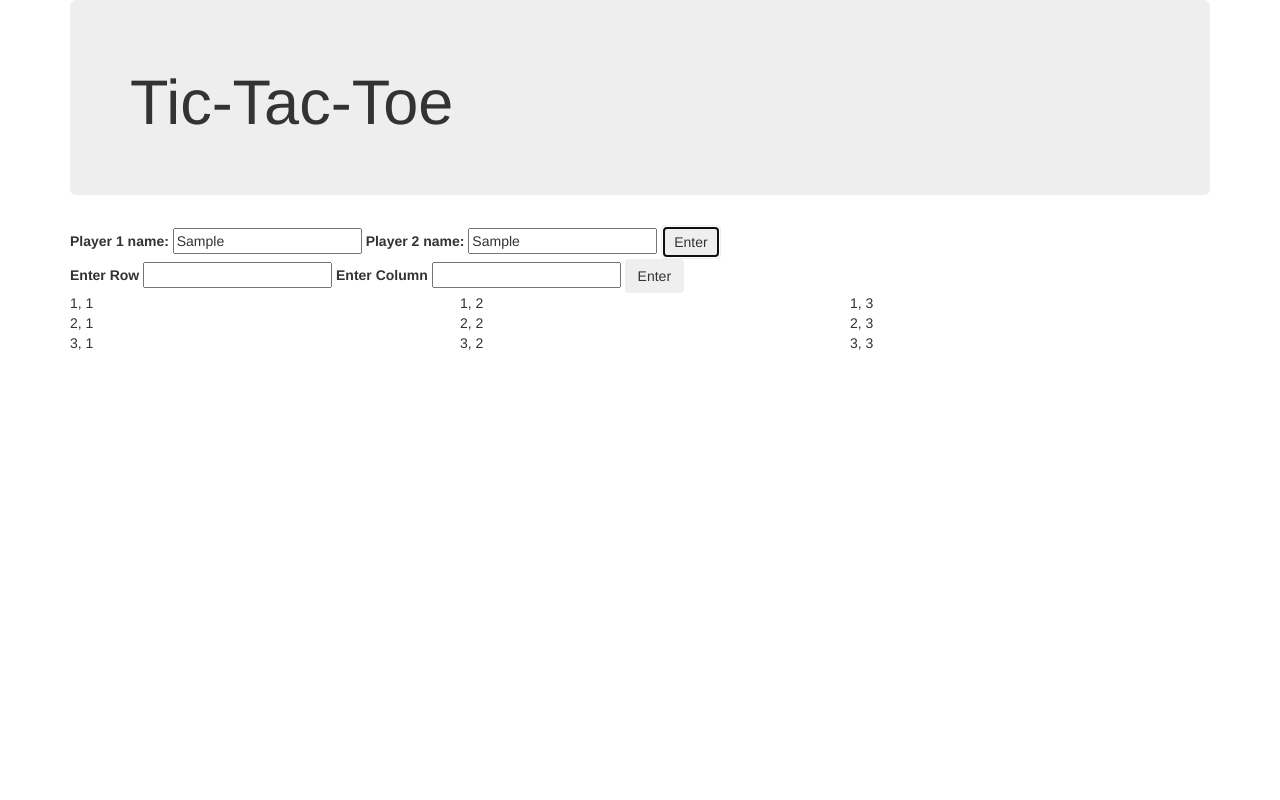
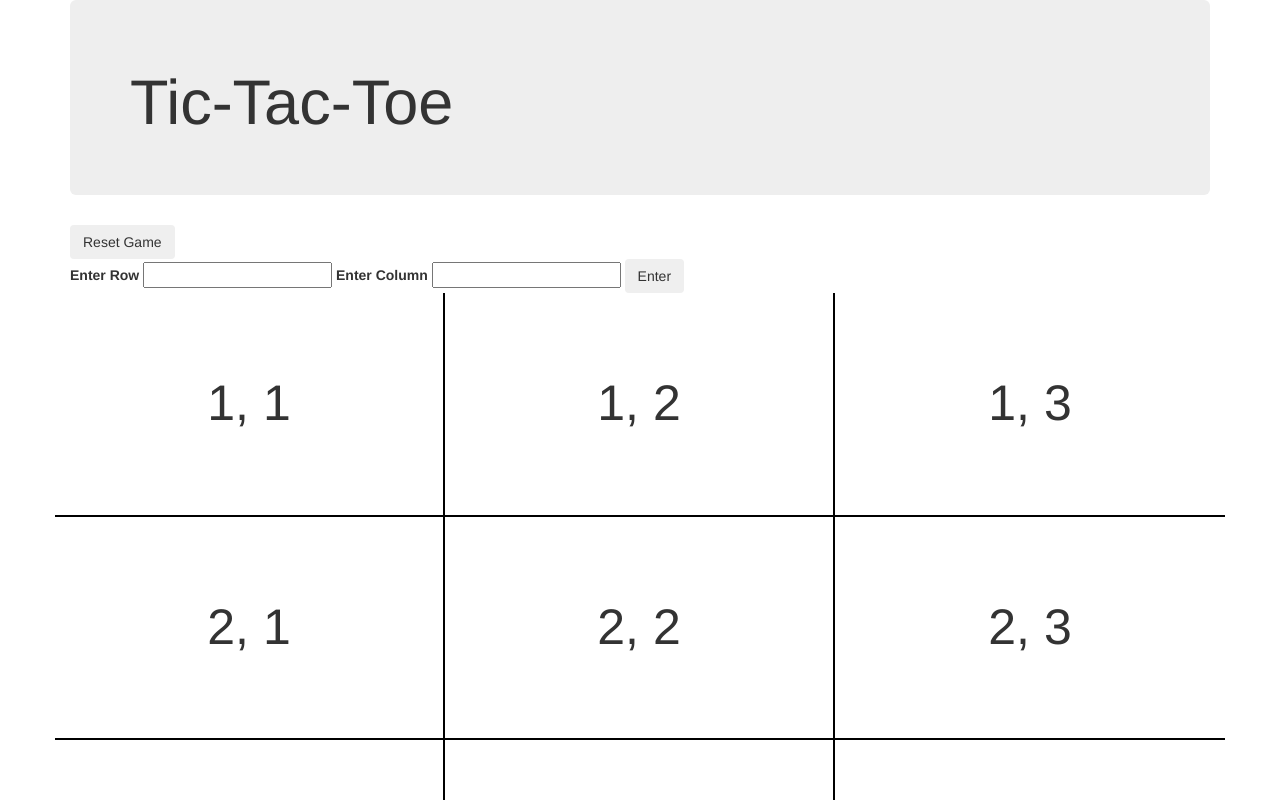
Before and after one commit to skarski10/tic-tac-toe, a plain HTML site: page index.html in a window 1280 px wide. Both pictures are taken after typing "Sample", "Sample" into the empty fields and a click on the button "Enter". Shown: the top 800 px of the page. Drawn offline with nearby package versions, Linux system fonts and the light colour scheme.

Commit message:
it works

```diff
--- a/css/styles.css
+++ b/css/styles.css
@@ -0,0 +1,18 @@
+.border-bottom {
+  border-bottom: solid black 2px;
+}
+.border-right {
+    border-right: solid black 2px;
+}
+.col-md-4 {
+  padding: 75px;
+  text-align: center;
+  font-size: 50px;
+}
+.margin {
+  margin-bottom: 50px;
+}
+
+.hide-me {
+  display:none;
+}
--- a/index.html
+++ b/index.html
@@ -24,7 +24,14 @@
         <button class="btn" type="submit" name="button">Enter</button>
       </form>
     </div>
+    <div class="hide-me">
       <div class="">
+        <h1></h1>
+        <h1></h1>
+      </div>
+      <div class="reset">
+        <button type="button" class="btn" id="reset">Reset Game</button>
+      </div>
       <form class="" id="placeMark">
         <label for="row-coordinance">Enter Row</label>
         <input type="number" name="row-coordinance" id="row-coordinance">
@@ -33,37 +40,39 @@
         <button class="btn" type="submit" name="button" >Enter</button>
       </form>
     </div>
+    <div class="hide-me" id = "board">
       <div class="row">
-      <div class="col-md-4">
+        <div class="col-md-4 border-bottom border-right">
           <span id="11">1, 1</span>
         </div>
-      <div class="col-md-4">
+        <div class="col-md-4 border-bottom border-right">
           <span id="12">1, 2</span>
         </div>
-      <div class="col-md-4">
+        <div class="col-md-4 border-bottom">
           <span id="13">1, 3</span>
         </div>
       </div>
       <div class="row">
-      <div class="col-md-4">
+        <div class="col-md-4 border-bottom border-right">
           <span id="21">2, 1</span>
         </div>
-      <div class="col-md-4">
+        <div class="col-md-4 border-bottom border-right">
           <span id="22">2, 2</span>
         </div>
-      <div class="col-md-4">
+        <div class="col-md-4 border-bottom">
           <span id="23">2, 3</span>
         </div>
       </div>
       <div class="row">
-      <div class="col-md-4">
+        <div class="col-md-4 border-right">
           <span id="31">3, 1</span>
         </div>
-      <div class="col-md-4">
+        <div class="col-md-4 border-right">
           <span id="32">3, 2</span>
         </div>
-      <div class="col-md-4">
+        <div class="col-md-4 margin">
           <span id="33">3, 3</span>
+        </div>
       </div>
     </div>
   </div>
--- a/js/scripts.js
+++ b/js/scripts.js
@@ -8,6 +8,7 @@ var space6 = new Space(2,3);
 var space7 = new Space(3,1);
 var space8 = new Space(3,2);
 var space9 = new Space(3,3);
+var i = 1;
 
 function PlayerInfo (userName, userMark) {
   this.playerName = userName;
@@ -22,6 +23,7 @@ function Space(row, column, userMark) {
   this.rowCoordinance = row;
   this.columnCoordinance = column;
   this.mark = userMark;
+  this.use = false;
 }
 
 function Game(player1, player2, board){
@@ -41,20 +43,25 @@ Board.prototype.searchSpace = function(row, col){
 }
 
 Space.prototype.markPlayer = function(Player){
-  console.log(Player);
-  console.log(Player.playerMark);
+  if (!this.use){
   this.mark = Player.playerMark;
-  console.log(this.mark);
+  this.use = true;
+  }
 }
 
-function Move(rowValue, colValue, game, index){ //rowV =1 , colVal = 1, game = newGame
-  if (index % 2 !== 0){
+function Move(rowValue, colValue, game){ //rowV =1 , colVal = 1, game = newGame
+  if (i % 2 !== 0){
     Player = game.player1;
   }else{
     Player = game.player2;
   }
   currentSpace = game.board.searchSpace(rowValue, colValue);
+  if (!currentSpace.use){
   currentSpace.markPlayer(Player);
+  i += 1;
+} else {
+  alert('Pick a different spot')
+}
   return currentSpace;
 }
 
@@ -62,23 +69,26 @@ function Move(rowValue, colValue, game, index){ //rowV =1 , colVal = 1, game = n
 $(document).ready(function() {
   $('#user-names').submit(function(event) {
     event.preventDefault();
+    $("#user-names").hide();
+    $(".hide-me").show();
     var playerOne = $('#player-one').val();
     var playerTwo = $('#player-two').val();
     var user1 = new PlayerInfo(playerOne, "X");
     var user2 = new PlayerInfo(playerTwo, "O");
     var newBoard = new Board(space1, space2, space3, space4, space5, space6, space7, space8, space9);
     var newGame = new Game(user1, user2, newBoard);
-    var i = 1;
     $('#placeMark').submit(function(event) {
       event.preventDefault();
       var rowSelected = parseInt($('#row-coordinance').val());//--->1
       var columnSelected = parseInt($('#column-coordinance').val());//--->1
-      var userTurn = Move(rowSelected, columnSelected, newGame, i);//Move(1,1,newGame)
+      var userTurn = Move(rowSelected, columnSelected, newGame);//Move(1,1,newGame)
       var turnRow = userTurn.rowCoordinance;
       var turnCol = userTurn.columnCoordinance;
       console.log('#' + turnRow + turnCol);
       $('#' + turnRow + turnCol).text(userTurn.mark);
-      i += 1;
     });
   });
+  $('#reset').click(function() {
+    location.reload();
+  })
 });
```
Lines whose indentation alone changed are shown as unchanged.
